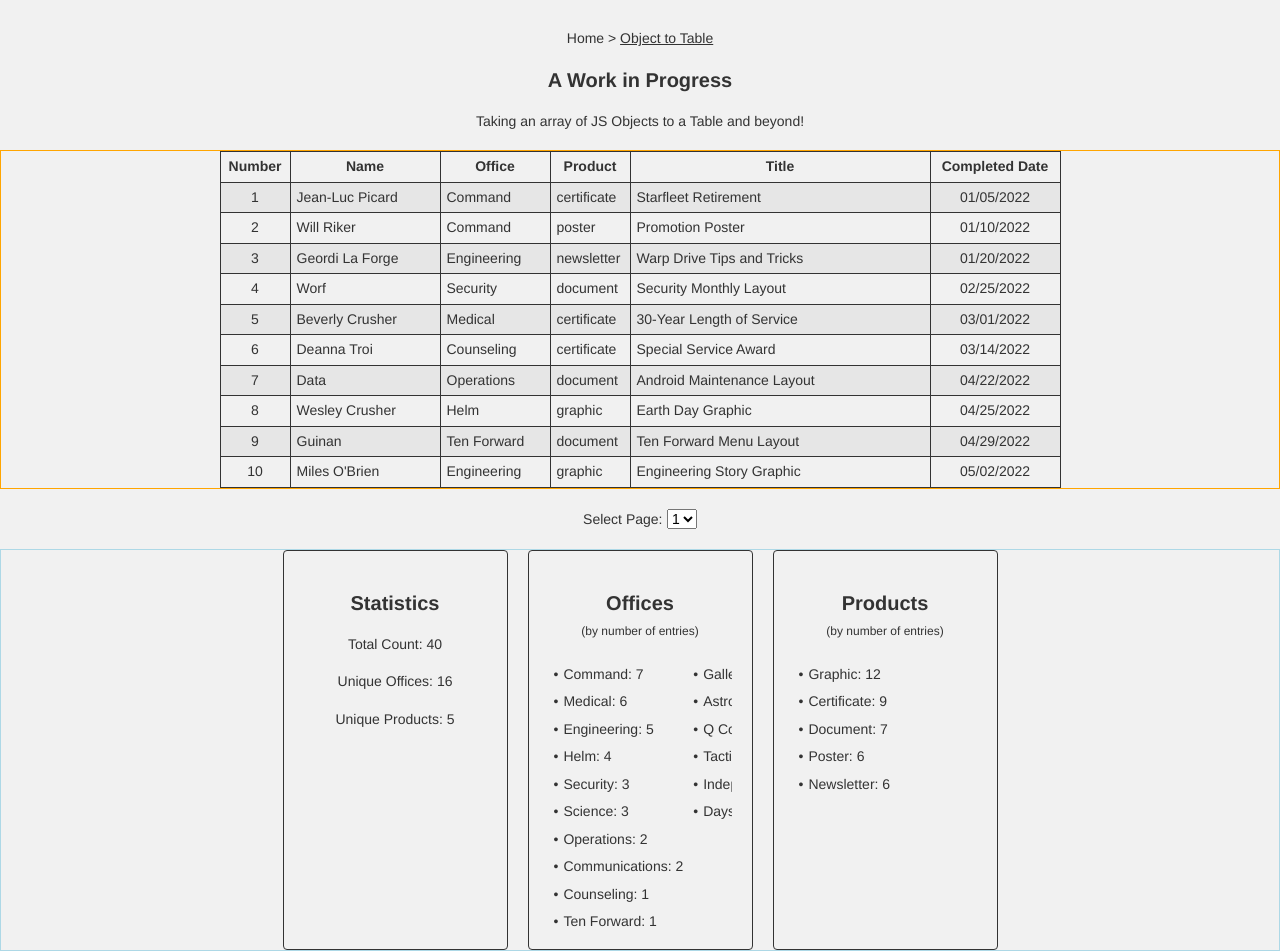
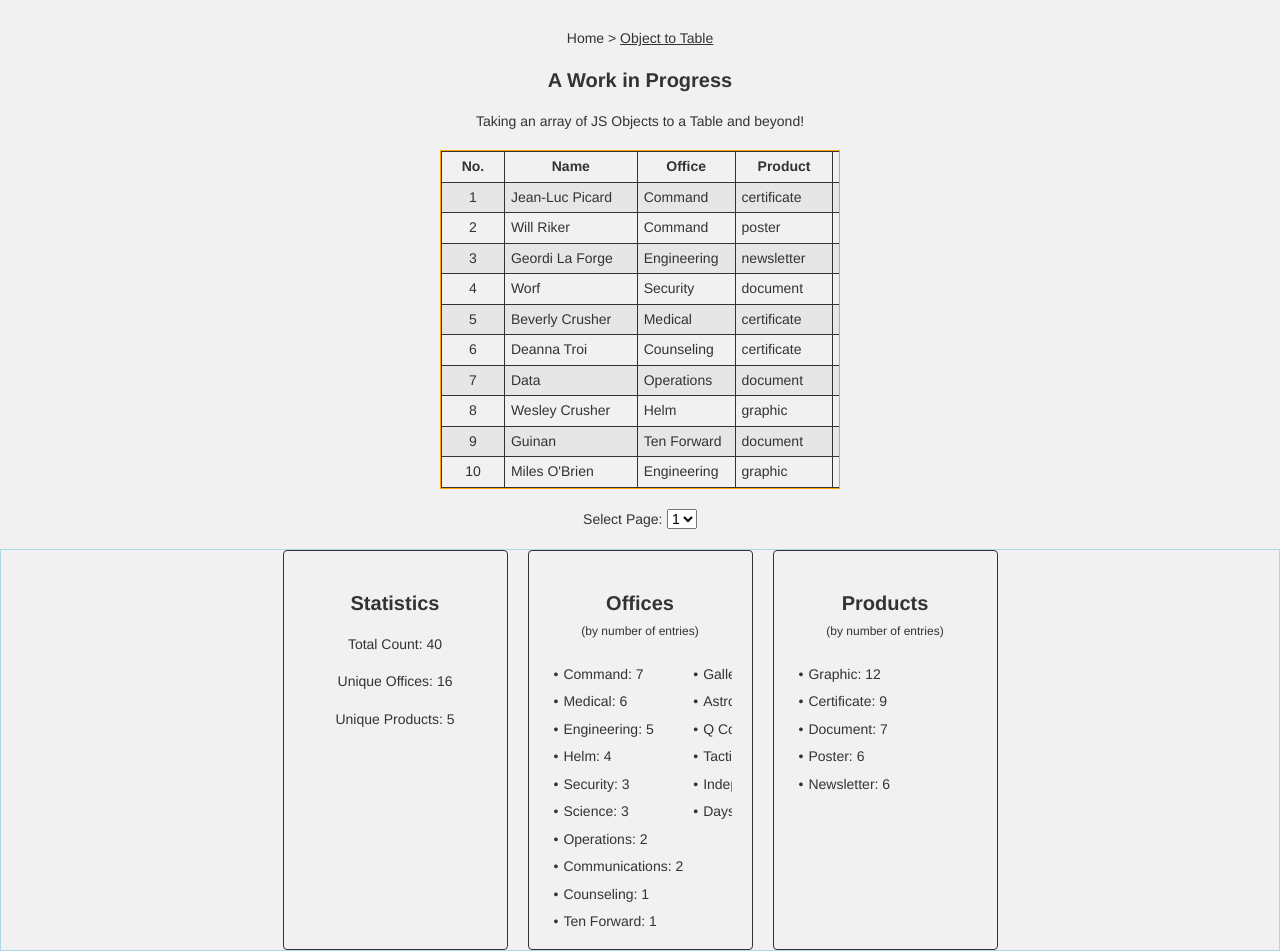
Before and after one commit to anthonyburns42/anthonyburns42.github.io, a plain HTML site: page object-table.html in a window 1280 px wide. Drawn offline with Linux system fonts and the light colour scheme.

Commit message:
CSS improvements on table width and scrolling x axis.

```diff
--- a/css/table.css
+++ b/css/table.css
@@ -7,15 +7,16 @@ h1, h2, p {
     border: 1px solid orange;
     margin: 20px auto;
     overflow-x: auto;
-    /*width: 200px;*/
+    width: 400px;
     /*height: 340px;*/
 }
 
 table {
     margin: 0 auto;
-    /*height: 340px;
-    width: 400px;
-    overflow: auto;*/
+    table-layout: fixed;
+    width: 700px;
+    /*height: 340px;*/
+    /*overflow: auto;*/
 }
 
 tr:nth-child(2n) {
@@ -26,6 +27,9 @@ th, td {
     border: 1px solid #333333;
     font-size: .875rem;
     padding: 6px;
+    overflow: hidden;
+    text-overflow: ellipsis;
+    white-space: nowrap;
 }
 
 th {
@@ -33,27 +37,27 @@ th {
 }
 
 th:first-child, td:first-child {
-    width: 70px;
+    width: 9%;
 }
 
 th:nth-child(2), td:nth-child(2) {
-    width: 150px;
+    width: 19%;
 }
 
 th:nth-child(3), td:nth-child(3) {
-    width: 110px;
+    width: 14%;
 }
 
 th:nth-child(4), td:nth-child(4) {
-    width: 80px;
+    width: 14%;
 }
 
 th:nth-child(5), td:nth-child(5) {
-    width: 300px;
+    width: 29%;
 }
 
 th:last-child, td:last-child {
-    width: 130px;
+    width: 15%;
 }
 
 td.center {
--- a/object-table.html
+++ b/object-table.html
@@ -24,12 +24,12 @@
             <table>
                 <thead>
                     <tr>
-                        <th>Number</th>
+                        <th>No.</th>
                         <th>Name</th>
                         <th>Office</th>
                         <th>Product</th>
                         <th>Title</th>
-                        <th>Completed Date</th>
+                        <th>Date</th>
                     </tr>
                 </thead>
                 <tbody id="main-table">
```
